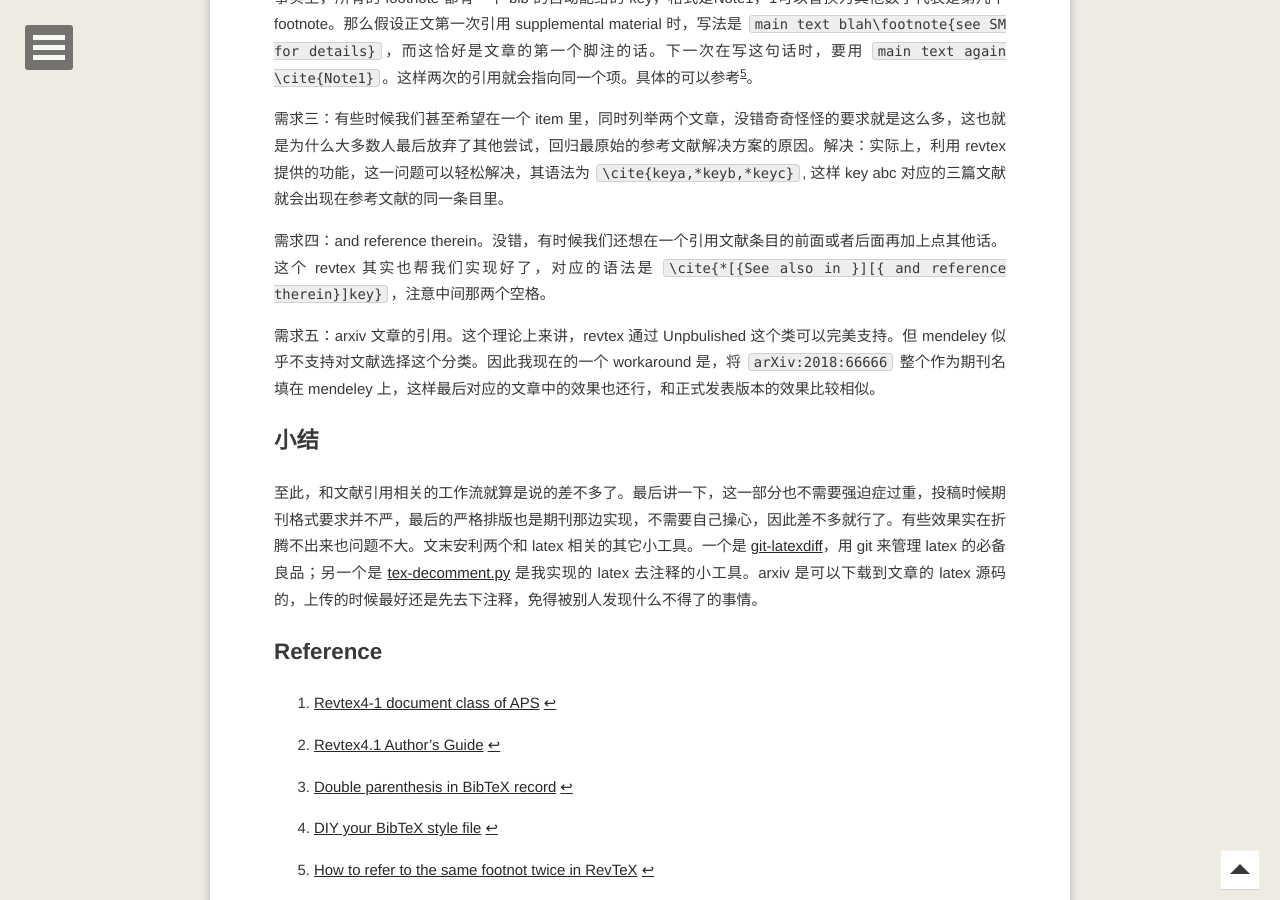
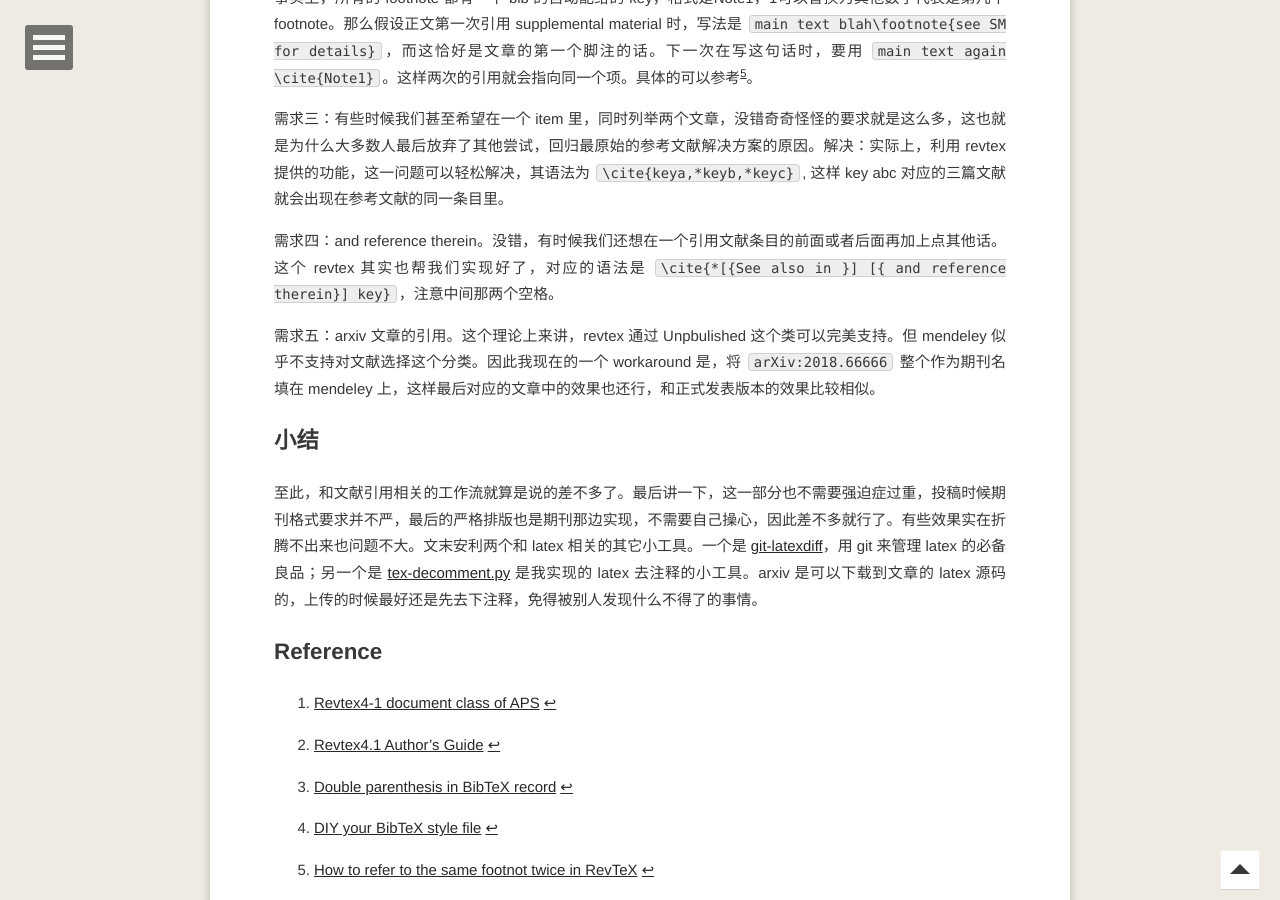
Before and after one commit to refraction-ray/refraction-ray.github.io, a Jekyll site: the page built from _posts/2018-12-11-LaTeX 文献管理工作流.md, in a window 1280 px wide and 900 px high, scrolled down 4054 px. Built offline with Jekyll 4.4.1, drawn with Linux system fonts in a browser that asks for light colours; formulas are drawn with MathJax 3; comment, search, counter and statistics services are not loaded; some of the changed lines change nothing that is shown.

Commit message:
update on latex

```diff
--- a/_posts/2018-12-11-LaTeX 文献管理工作流.md
+++ b/_posts/2018-12-11-LaTeX 文献管理工作流.md
@@ -81,9 +81,9 @@ year = {2018}
 
 需求三：有些时候我们甚至希望在一个 item 里，同时列举两个文章，没错奇奇怪怪的要求就是这么多，这也就是为什么大多数人最后放弃了其他尝试，回归最原始的参考文献解决方案的原因。解决：实际上，利用 revtex 提供的功能，这一问题可以轻松解决，其语法为 `\cite{keya,*keyb,*keyc}`, 这样 key abc 对应的三篇文献就会出现在参考文献的同一条目里。
 
-需求四：and reference therein。没错，有时候我们还想在一个引用文献条目的前面或者后面再加上点其他话。这个 revtex 其实也帮我们实现好了，对应的语法是 `\cite{*[{See also in }][{ and reference therein}]key}`，注意中间那两个空格。
+需求四：and reference therein。没错，有时候我们还想在一个引用文献条目的前面或者后面再加上点其他话。这个 revtex 其实也帮我们实现好了，对应的语法是 `\cite{*[{See also in }] [{ and reference therein}] key}`，注意中间那两个空格。
 
-需求五：arxiv 文章的引用。这个理论上来讲，revtex 通过 Unpbulished 这个类可以完美支持。但 mendeley 似乎不支持对文献选择这个分类。因此我现在的一个 workaround 是，将 `arXiv:2018:66666` 整个作为期刊名填在 mendeley 上，这样最后对应的文章中的效果也还行，和正式发表版本的效果比较相似。
+需求五：arxiv 文章的引用。这个理论上来讲，revtex 通过 Unpbulished 这个类可以完美支持。但 mendeley 似乎不支持对文献选择这个分类。因此我现在的一个 workaround 是，将 `arXiv:2018.66666` 整个作为期刊名填在 mendeley 上，这样最后对应的文章中的效果也还行，和正式发表版本的效果比较相似。
 
 ## 小结
 
```
